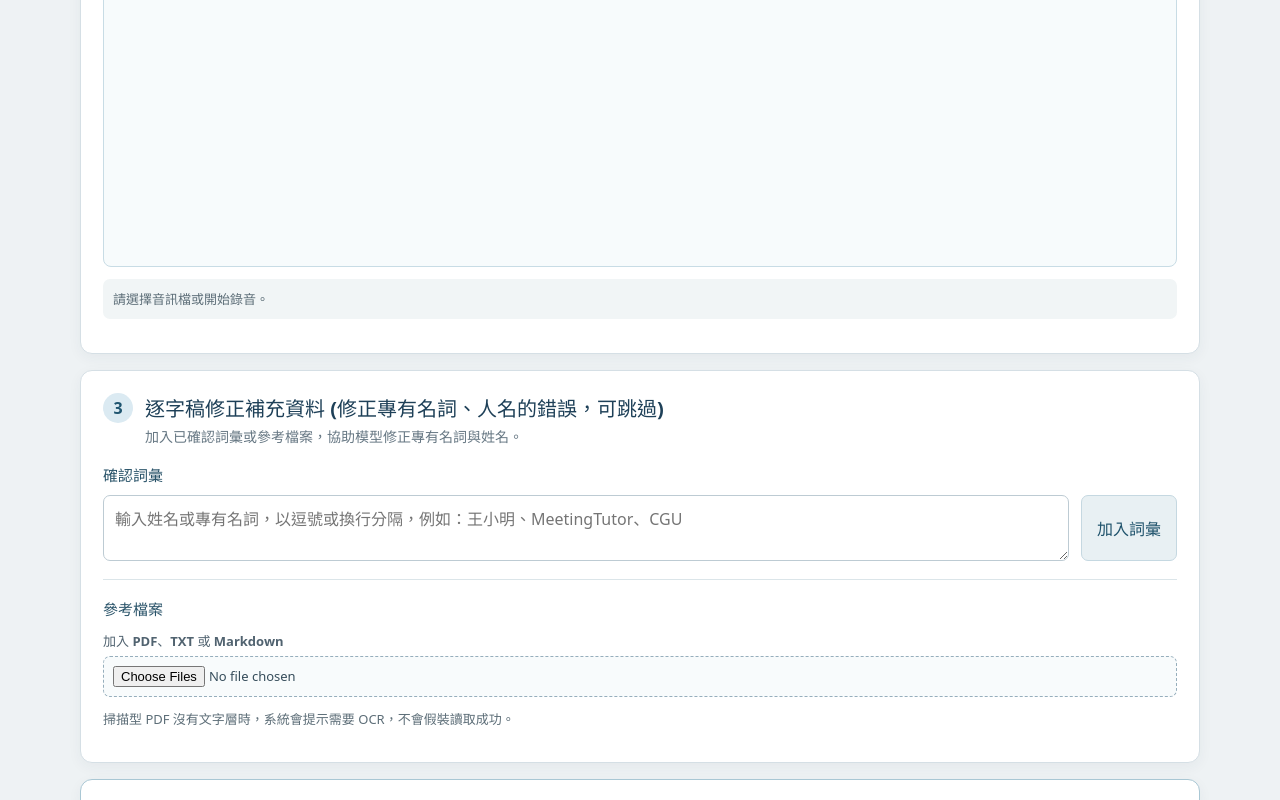
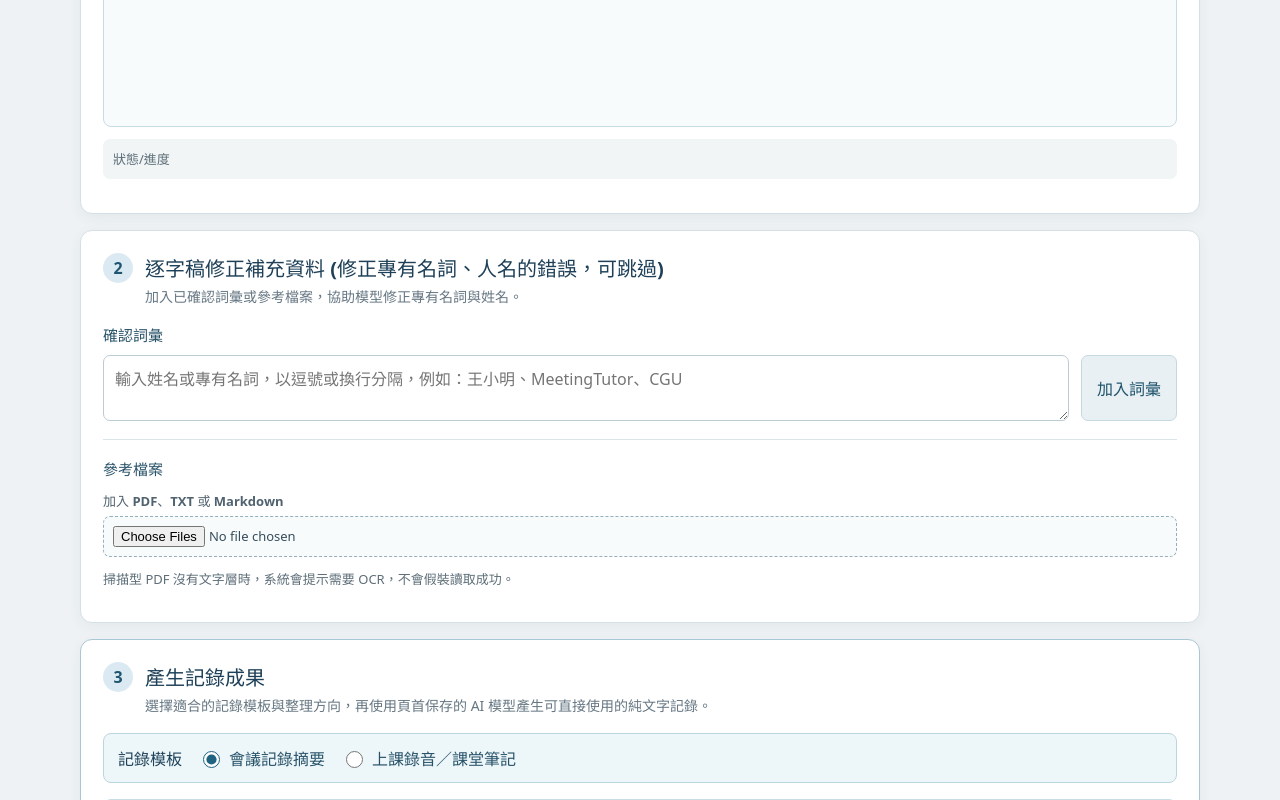
Before and after one commit to educatres/MeetingTutor, a React (Vite) app: page / in a window 1280 px wide. Shown: the part 860-1660 px from the top of the page. Built offline with nearby package versions, Linux system fonts and the light colour scheme.

Commit message:
ui: refine transcript status and step layout

```diff
--- a/src/App.tsx
+++ b/src/App.tsx
@@ -97,7 +97,7 @@ export default function App() {
   const [models, setModels] = useState<ModelInfo[]>([])
   const [modelTestStatus, setModelTestStatus] = useState<ModelTestStatus>('idle')
   const [systemPrompt, setSystemPrompt] = useState(storedSystemPrompt)
-  const [status, setStatus] = useState('請選擇音訊檔或開始錄音。')
+  const [status, setStatus] = useState('狀態/進度')
   const [busy, setBusy] = useState(false)
   const [output, setOutput] = useState<MeetingOutput | null>(null)
   const [generationStatus, setGenerationStatus] = useState<GenerationStatus | null>(null)
@@ -194,7 +194,7 @@ export default function App() {
       setTranscriptFile(null)
       setUploadedTranscriptSegments([])
     }
-    setStatus(file ? `已選擇：${file.name}` : '請選擇音訊檔或開始錄音。')
+    setStatus(file ? `已選擇：${file.name}` : '狀態/進度')
   }
 
   const onTranscriptChange = async (event: ChangeEvent<HTMLInputElement>) => {
@@ -422,13 +422,13 @@ export default function App() {
       </section>
 
       <section className="panel">
-        <div className="section-heading"><span className="step">3</span><div><h2>逐字稿修正補充資料 (修正專有名詞、人名的錯誤，可跳過)</h2><p>加入已確認詞彙或參考檔案，協助模型修正專有名詞與姓名。</p></div></div>
+        <div className="section-heading"><span className="step">2</span><div><h2>逐字稿修正補充資料 (修正專有名詞、人名的錯誤，可跳過)</h2><p>加入已確認詞彙或參考檔案，協助模型修正專有名詞與姓名。</p></div></div>
         <div className="supplement-block"><h3>確認詞彙</h3><div className="glossary-form"><textarea className="glossary-input" rows={2} placeholder="輸入姓名或專有名詞，以逗號或換行分隔，例如：王小明、MeetingTutor、CGU" value={newTermText} onChange={(e) => setNewTermText(e.target.value)} /><button className="secondary" onClick={addTerm}>加入詞彙</button></div>{glossary.length > 0 && <div className="chips">{glossary.map((term) => <button key={`${term.canonical}-${term.kind}`} className="chip" onClick={() => setGlossary((current) => current.filter((item) => item !== term))}>{term.kind}：{term.canonical} ×</button>)}</div>}</div>
         <div className="supplement-block"><h3>參考檔案</h3><label className="file-picker wide"><span>加入 PDF、TXT 或 Markdown</span><input type="file" accept="application/pdf,text/plain,text/markdown,.md,.txt" multiple onChange={addReferences} disabled={busy} /></label>{references.length > 0 && <ul className="reference-list">{references.map((reference) => <li key={reference.id}><span>{reference.name}</span><small>{reference.type === 'pdf' ? `${reference.pages} 頁` : `${reference.text.length.toLocaleString()} 字`}</small><button onClick={() => setReferences((current) => current.filter((item) => item.id !== reference.id))}>移除</button></li>)}</ul>}<p className="hint">掃描型 PDF 沒有文字層時，系統會提示需要 OCR，不會假裝讀取成功。</p></div>
       </section>
 
       <section className="panel output-panel">
-        <div className="section-heading"><span className="step">4</span><div><h2>產生記錄成果</h2><p>選擇適合的記錄模板與整理方向，再使用頁首保存的 AI 模型產生可直接使用的純文字記錄。</p></div></div>
+        <div className="section-heading"><span className="step">3</span><div><h2>產生記錄成果</h2><p>選擇適合的記錄模板與整理方向，再使用頁首保存的 AI 模型產生可直接使用的純文字記錄。</p></div></div>
         <div className="record-template"><strong>記錄模板</strong><label><input type="radio" name="record-template" value="meeting" checked={recordTemplate === 'meeting'} onChange={() => changeRecordTemplate('meeting')} disabled={busy} />會議記錄摘要</label><label><input type="radio" name="record-template" value="class" checked={recordTemplate === 'class'} onChange={() => changeRecordTemplate('class')} disabled={busy} />上課錄音／課堂筆記</label></div>
         <div className="system-prompt-panel">
           <label className="field"><span>AI 修正方向（System Prompt）</span><textarea value={systemPrompt} onChange={(event) => setSystemPrompt(event.target.value)} rows={5} maxLength={6000} disabled={busy} placeholder="例如：保留講者原意，將口語改為正式繁體中文；專有名詞不要自行猜測；摘要優先列出決議、負責人與期限。" /></label>
--- a/src/styles.css
+++ b/src/styles.css
@@ -71,7 +71,7 @@ button { cursor: pointer; }
 .live-transcript-heading { display: flex; justify-content: space-between; gap: 12px; padding: 10px 12px; color: #285268; font-size: 13px; }
 .live-transcript-heading strong { color: #1e6381; }
 .live-transcript-heading span { color: #637782; }
-.live-transcript-box { height: 360px; max-height: 360px; overflow-y: auto; border-top: 1px solid #dce8ed; }
+.live-transcript-box { height: 220px; max-height: 220px; overflow-y: auto; border-top: 1px solid #dce8ed; }
 .live-segment { display: flex; gap: 10px; align-items: flex-start; padding: 9px 12px; border-bottom: 1px solid #e1ebef; color: #253640; line-height: 1.5; }
 .live-segment:last-child { border-bottom: 0; }
 .live-segment .timestamp { flex: none; min-width: 46px; padding-top: 7px; }
```
